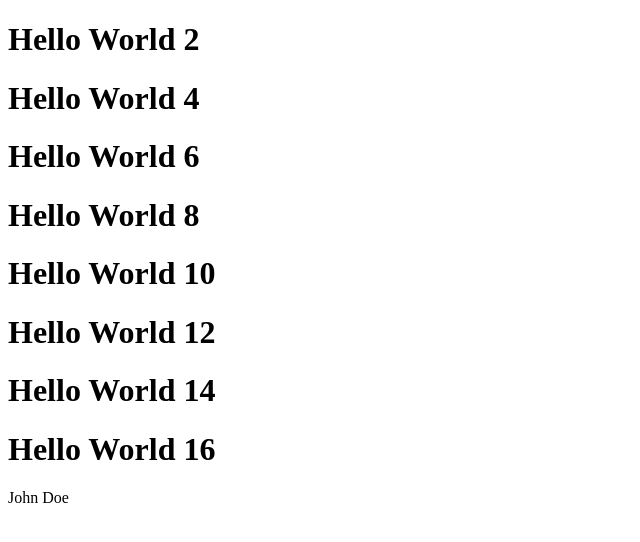
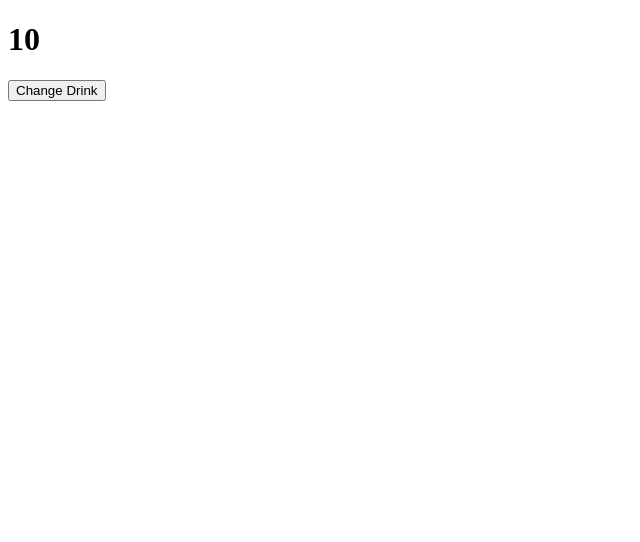
Before and after one commit to iabur/react-app, a React (Vite) app: page / in a window 1280 px wide. Shown: the top 542 px of the page, without its empty margins (0-640 px from the left). Built offline with nearby package versions, Linux system fonts and the light colour scheme.

Commit message:
Refactor App component to manage drink state; update UI to display drink price and add button to change price

```diff
--- a/src/App.tsx
+++ b/src/App.tsx
@@ -2,23 +2,19 @@ import { useState } from "react";
 import Message from "./Message";
 
 function App() {
-  const [persion, setPersion] = useState({
-    firstName: "John",
-    lastName: "Doe",
-    age: 20,
+  const [drink, setDrink] = useState({
+    title: "Coke",
+    price: 10,
   });
+
+  const handleClick = () => {
+    setDrink({ ...drink, price: 5 });
+  };
 
   return (
     <div>
-      <Message />
-      <Message />
-      <Message />
-      <Message />
-      <Message />
-      <Message />
-      <Message />
-      <Message />
-      {persion.firstName} {persion.lastName}
+      <h1>{drink.price}</h1>
+      <button onClick={handleClick}>Change Drink</button>
     </div>
   );
 }
```
